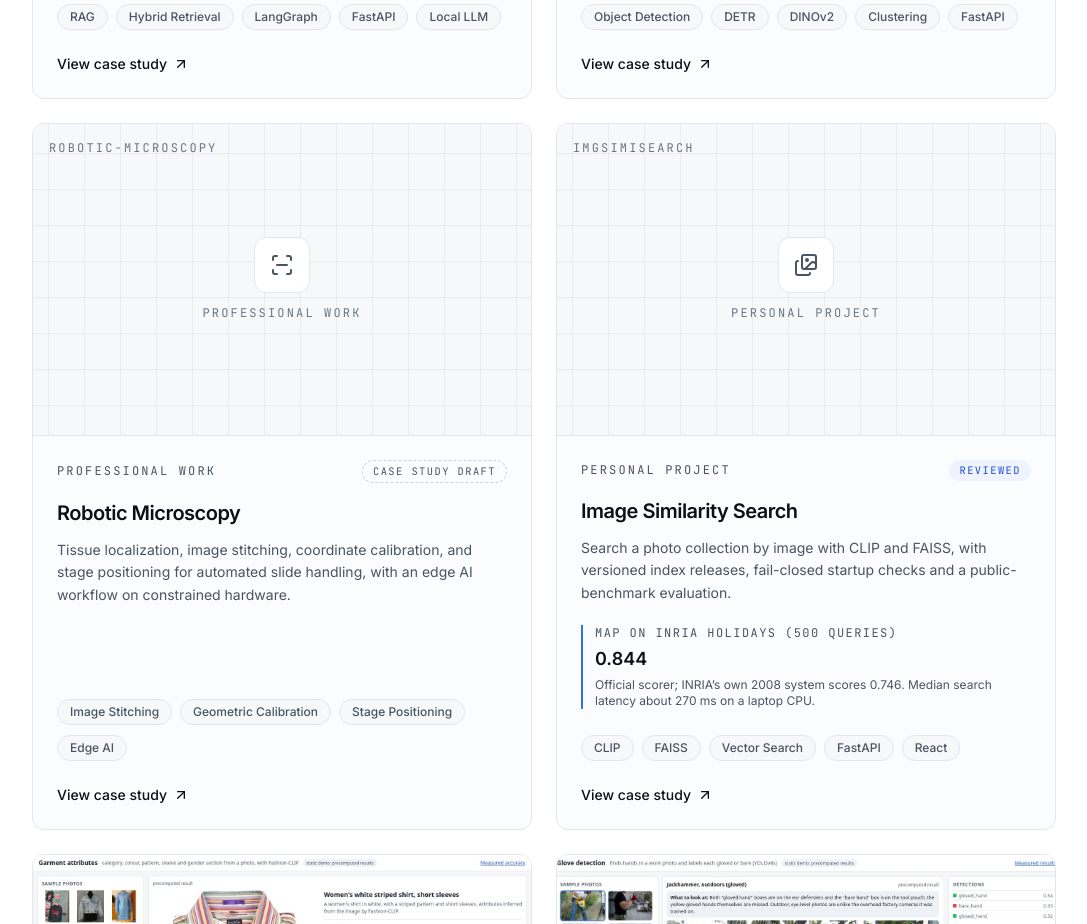
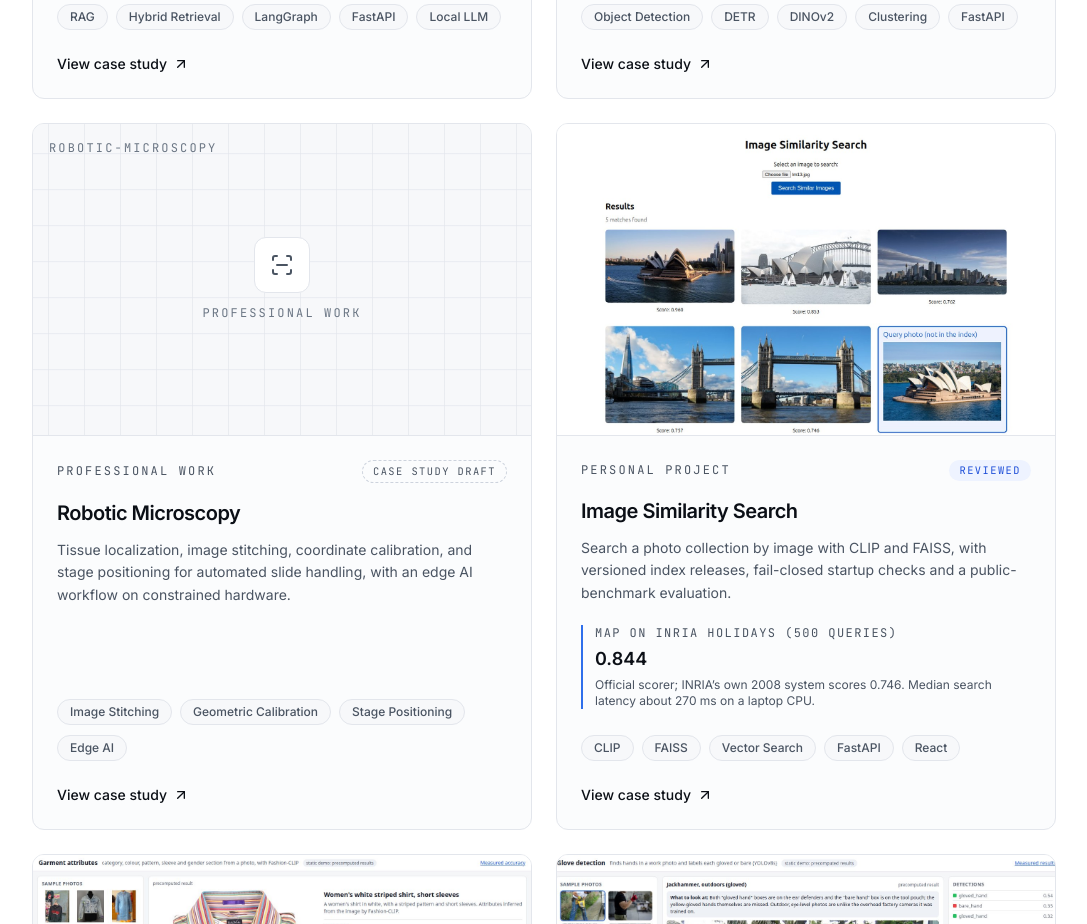
Before and after one commit to Hasta-8/Hasta-8.github.io, a React (Vite) app: page /projects/cervicalai in a window 1280 px wide. Shown: the part 8920-9844 px from the top of the page, without its empty margins (96-1183 px from the left). Built offline with nearby package versions, Linux system fonts and the light colour scheme.

Commit message:
Add Image Similarity Search cover screenshot from a Commons-photo demo index

```diff
--- a/src/data/case-studies/imgsimisearch.ts
+++ b/src/data/case-studies/imgsimisearch.ts
@@ -62,6 +62,16 @@ export const imgSimiSearchCaseStudy: ProjectCaseStudy = {
     'EXIF orientation isn’t applied before embedding, so some rotated photos score lower.',
     'No authentication or per-client rate limiting, so not for open public use.',
   ],
-  evidence: [],
+  evidence: [
+    {
+      id: 'imgsimisearch-search',
+      title: 'A search in the app',
+      description:
+        'A photo of the Sydney Opera House that is not in the index returns the three other Opera House photos first (cosine similarity 0.96, 0.85, 0.76); with nothing else similar in this 14-photo demo index, two Tower Bridge photos fill the top 5. The demo index uses openly licensed Wikimedia Commons photos (Windmemories, Travellers & Tinkers, Acabashi: CC BY-SA; davidmolloyphotography.com, US Joint Chiefs of Staff: CC BY 2.0).',
+      image: '/images/imgsimisearch/search.jpg',
+      alt: 'Image Similarity Search UI with five result photos and scores; the query photo of the Sydney Opera House is shown in the sixth cell',
+      status: 'approved',
+    },
+  ],
   disclosure: 'Personal work with no employer material. Benchmark images are not redistributed.',
 }
--- a/src/data/projects.ts
+++ b/src/data/projects.ts
@@ -149,6 +149,7 @@ export const projects: Project[] = [
     category: 'personal',
     status: 'reviewed',
     tags: ['CLIP', 'FAISS', 'Vector Search', 'FastAPI', 'React'],
+    image: '/images/imgsimisearch/search.jpg',
     metrics: [
       {
         label: 'mAP on INRIA Holidays (500 queries)',
```
Also changed, not shown: public/images/imgsimisearch/CREDITS.md (added, +13 -0 lines), public/images/imgsimisearch/search.jpg (added), 1 other file (tests, documents, lock files or other folders).
